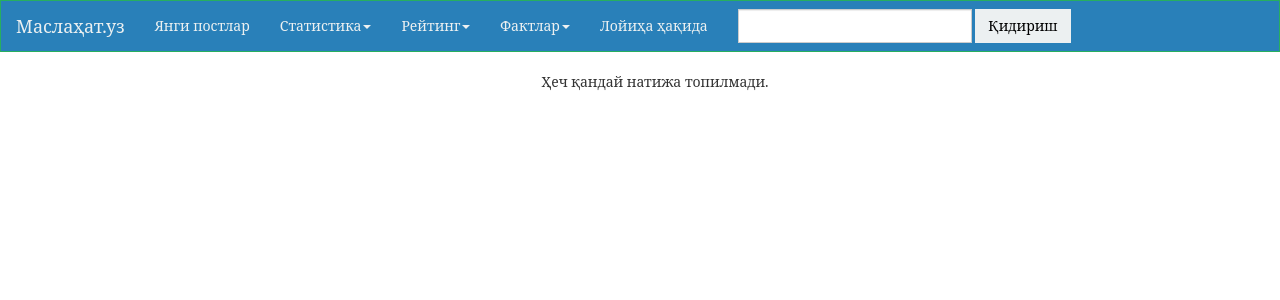
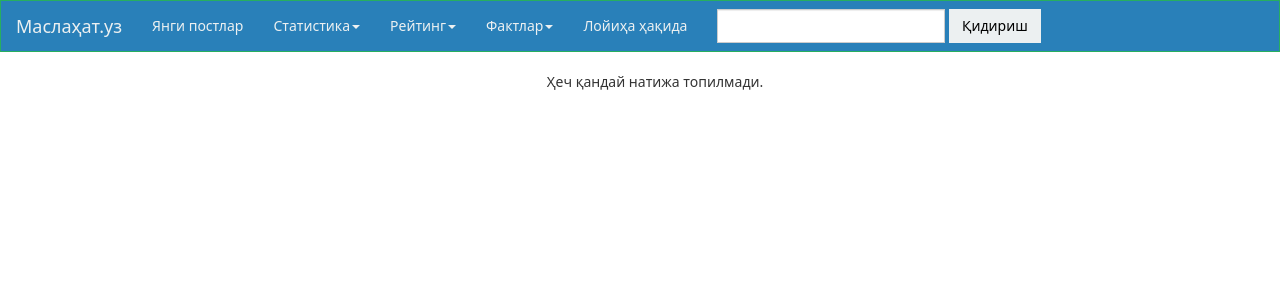
Before and after one commit to muminoff/maslahat, a Django app: page /search/ in a window 1280 px wide. Shown: the top 300 px of the page. Run offline with Django 3.2, Linux system fonts and the light colour scheme; parts of the project's set-up code (start-up, migrations or seed data) failed here and were passed over; some libraries are stand-ins or nearby versions.

Commit message:
Font update

```diff
--- a/core/templates/base.html
+++ b/core/templates/base.html
@@ -30,12 +30,12 @@
     <meta name="web_author" content="@muminoff">
     <meta name="author" content="@muminoff">
     <meta name="rating" content="general">
-    <link href='<link href="https://fonts.googleapis.com/css?family=Noto+Serif:400,700&amp;subset=cyrillic,cyrillic-ext" rel="stylesheet">' rel='stylesheet' type='text/css'>
+    <link href='<link href="https://fonts.googleapis.com/css?family=Noto+Sans:400,700&amp;subset=cyrillic,cyrillic-ext" rel="stylesheet">' rel='stylesheet' type='text/css'>
     <link href="//cdn.jsdelivr.net/bootstrap/3.3.5/css/bootstrap.min.css" rel="stylesheet">
     {% block css %}
     <style>
     body {
-      font-family: 'Noto Serif', serif;
+      font-family: 'Noto Sans', serif;
     }
     a:link {
       text-decoration: none;
```
